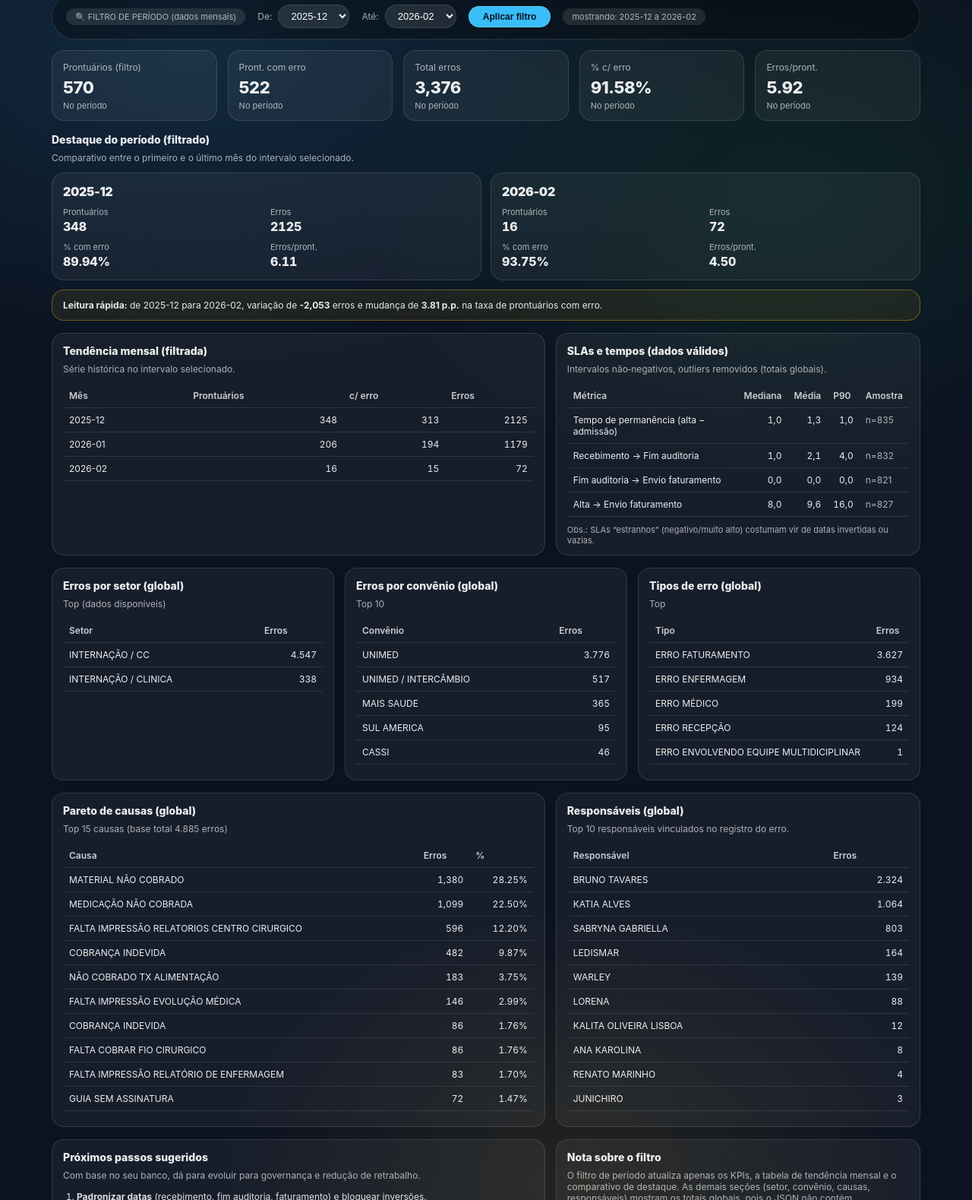
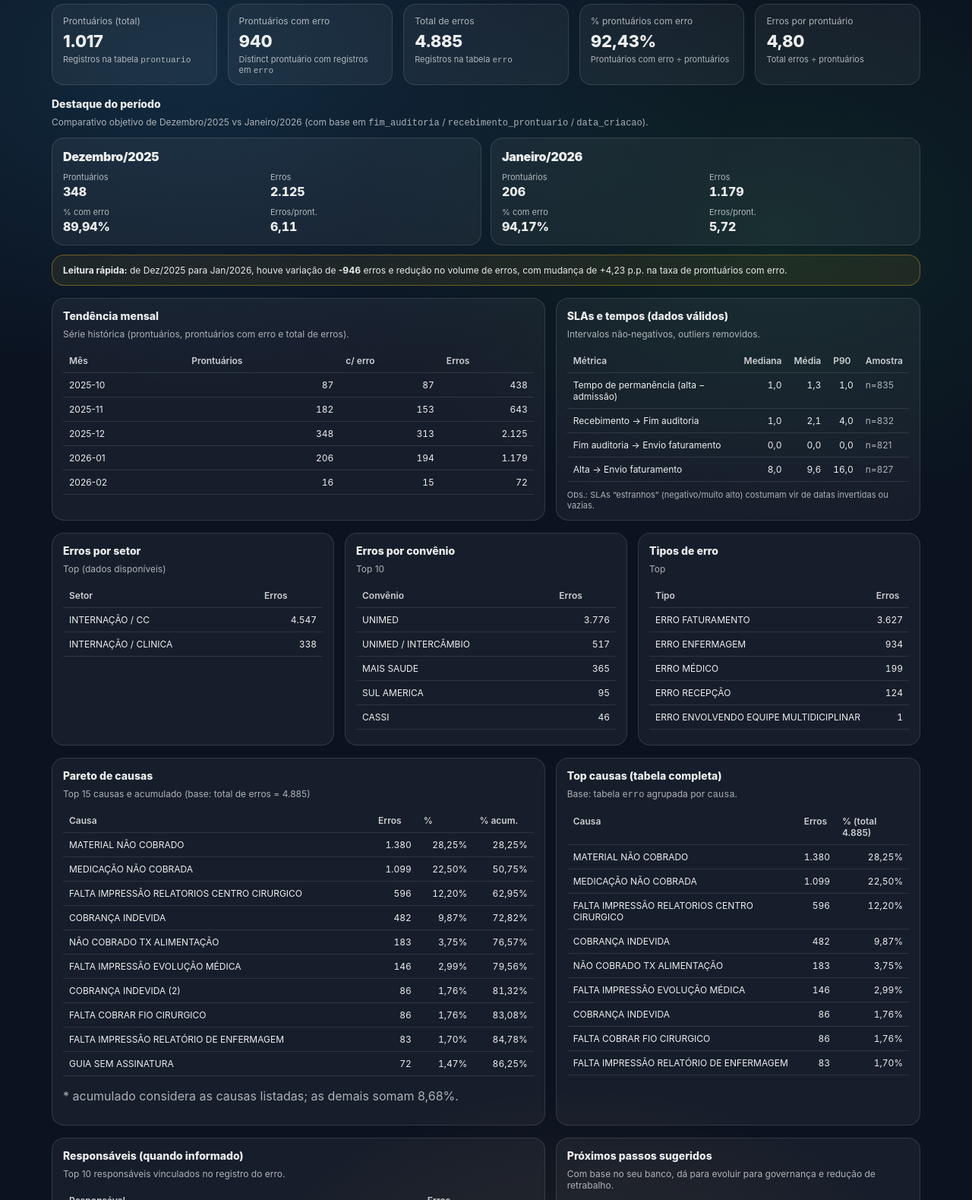
Before and after one commit to lucianogt3/auditoria-dashboard, a plain HTML site: page index.html in a window 1280 px wide. Shown: the part 123-1702 px from the top of the page at 76% size. Drawn offline with Linux system fonts and the light colour scheme.

Commit message:
Atualização do dashboard executivo

```diff
--- a/index.html
+++ b/index.html
@@ -3,7 +3,7 @@
 <head>
   <meta charset="utf-8"/>
   <meta name="viewport" content="width=device-width, initial-scale=1"/>
-  <title>Auditoria Hospitalar · Apresentação Executiva com Filtro</title>
+  <title>Auditoria Hospitalar · Apresentação Executiva</title>
   <style>
     :root {
       --bg: #0b1220;
@@ -103,57 +103,8 @@
     }
     .footer { margin-top: 18px; color: var(--muted); font-size: 11px; text-align:center; }
     .bar-container { display: flex; align-items: center; gap: 6px; }
-    .bar { height: 6px; background: var(--accent2); border-radius: 4px; }
-
-    /* filtros */
-    .filtros {
-      display: flex;
-      flex-wrap: wrap;
-      gap: 16px;
-      background: rgba(0,0,0,0.3);
-      padding: 14px 18px;
-      border-radius: 40px;
-      border: 1px solid var(--stroke);
-      margin-bottom: 10px;
-      align-items: center;
-    }
-    .filtro-group {
-      display: flex;
-      align-items: center;
-      gap: 8px;
-    }
-    .filtro-group label {
-      font-size: 12px;
-      color: var(--muted);
-    }
-    select, .filtro-group input {
-      background: rgba(255,255,255,0.1);
-      border: 1px solid var(--stroke);
-      border-radius: 30px;
-      padding: 6px 12px;
-      color: white;
-      font-size: 13px;
-      outline: none;
-    }
-    select option { background: #1e2a3a; }
-    button {
-      background: var(--accent2);
-      border: none;
-      border-radius: 30px;
-      padding: 6px 18px;
-      font-weight: 600;
-      font-size: 12px;
-      color: #0b1220;
-      cursor: pointer;
-      border: 1px solid rgba(255,255,255,0.2);
-    }
-    button:hover { background: #2aa9e0; }
-    .tag {
-      background: rgba(255,255,255,0.1);
-      border-radius: 20px;
-      padding: 4px 12px;
-      font-size: 11px;
-      color: var(--muted);
+    .bar {
+      height: 6px; background: var(--accent2); border-radius: 4px;
     }
     @media (max-width: 1100px) {
       .kpis { grid-template-columns: repeat(2, minmax(0,1fr)); }
@@ -162,7 +113,6 @@
       .compare { grid-template-columns: 1fr; }
       .meta { text-align:left; }
       .header { align-items:flex-start; flex-direction:column; }
-      .filtros { flex-direction: column; align-items: stretch; }
     }
     @media print {
       body { background: #fff; color: #111; }
@@ -189,56 +139,87 @@
     </div>
   </div>
 
-  <!-- FILTRO INTERATIVO (por mês) -->
-  <div class="filtros">
-    <span class="tag">🔍 FILTRO DE PERÍODO (dados mensais)</span>
-    <div class="filtro-group">
-      <label>De:</label>
-      <select id="mesInicio">
-        <option value="2025-10">2025-10</option>
-        <option value="2025-11">2025-11</option>
-        <option value="2025-12" selected>2025-12</option>
-        <option value="2026-01">2026-01</option>
-        <option value="2026-02">2026-02</option>
-      </select>
+  <!-- KPIs principais (exatos do JSON) -->
+  <div class="grid kpis">
+    <div class="card">
+      <div class="k-label">Prontuários (total)</div>
+      <div class="k-value">1.017</div>
+      <div class="k-foot">Registros na tabela <code>prontuario</code></div>
     </div>
-    <div class="filtro-group">
-      <label>Até:</label>
-      <select id="mesFim">
-        <option value="2025-10">2025-10</option>
-        <option value="2025-11">2025-11</option>
-        <option value="2025-12">2025-12</option>
-        <option value="2026-01">2026-01</option>
-        <option value="2026-02" selected>2026-02</option>
-      </select>
+    <div class="card">
+      <div class="k-label">Prontuários com erro</div>
+      <div class="k-value">940</div>
+      <div class="k-foot">Distinct prontuário com registros em <code>erro</code></div>
     </div>
-    <button id="aplicarFiltro">Aplicar filtro</button>
-    <span class="tag" id="indicadorFiltro">mostrando período selecionado</span>
+    <div class="card">
+      <div class="k-label">Total de erros</div>
+      <div class="k-value">4.885</div>
+      <div class="k-foot">Registros na tabela <code>erro</code></div>
+    </div>
+    <div class="card">
+      <div class="k-label">% prontuários com erro</div>
+      <div class="k-value">92,43%</div>
+      <div class="k-foot">Prontuários com erro ÷ prontuários</div>
+    </div>
+    <div class="card">
+      <div class="k-label">Erros por prontuário</div>
+      <div class="k-value">4,80</div>
+      <div class="k-foot">Total erros ÷ prontuários</div>
+    </div>
   </div>
 
-  <!-- KPIS (serão atualizados via JS) -->
-  <div class="grid kpis" id="kpisContainer">
-    <!-- preenchido por js -->
+  <!-- Destaque Dez vs Jan (correto) -->
+  <div class="section">
+    <h2 class="section-title">Destaque do período</h2>
+    <p class="section-sub">Comparativo objetivo de Dezembro/2025 vs Janeiro/2026 (com base em <code>fim_auditoria</code> / <code>recebimento_prontuario</code> / <code>data_criacao</code>).</p>
+    <div class="compare">
+      <div class="compare-card">
+        <div class="compare-title">Dezembro/2025</div>
+        <div class="compare-kpis">
+          <div><span class="k">Prontuários</span><span class="v">348</span></div>
+          <div><span class="k">Erros</span><span class="v">2.125</span></div>
+          <div><span class="k">% com erro</span><span class="v">89,94%</span></div>
+          <div><span class="k">Erros/pront.</span><span class="v">6,11</span></div>
+        </div>
+      </div>
+      <div class="compare-card">
+        <div class="compare-title">Janeiro/2026</div>
+        <div class="compare-kpis">
+          <div><span class="k">Prontuários</span><span class="v">206</span></div>
+          <div><span class="k">Erros</span><span class="v">1.179</span></div>
+          <div><span class="k">% com erro</span><span class="v">94,17%</span></div>
+          <div><span class="k">Erros/pront.</span><span class="v">5,72</span></div>
+        </div>
+      </div>
+    </div>
+    <div class="callout" style="margin-top:12px">
+      <b>Leitura rápida:</b> de Dez/2025 para Jan/2026, houve variação de <b>-946</b> erros e redução no volume de erros, com mudança de +4,23 p.p. na taxa de prontuários com erro.
+    </div>
   </div>
 
-  <!-- Destaque Dez vs Jan (será atualizado) -->
-  <div class="section" id="destaqueSection">
-    <h2 class="section-title">Destaque do período (filtrado)</h2>
-    <p class="section-sub">Comparativo entre o primeiro e o último mês do intervalo selecionado.</p>
-    <div class="compare" id="compareContainer"></div>
-    <div class="callout" id="calloutTexto" style="margin-top:12px"></div>
-  </div>
-
-  <!-- Tendência mensal (filtrada) + SLAs (fixos) -->
+  <!-- Tendência mensal (tabela) + SLAs -->
   <div class="section grid two">
-    <div class="card" id="tendenciaCard">
-      <h3 class="section-title" style="margin-top:0">Tendência mensal (filtrada)</h3>
-      <p class="section-sub">Série histórica no intervalo selecionado.</p>
-      <div style="overflow-x: auto;" id="tabelaTendencia"></div>
+    <div class="card">
+      <h3 class="section-title" style="margin-top:0">Tendência mensal</h3>
+      <p class="section-sub">Série histórica (prontuários, prontuários com erro e total de erros).</p>
+      <div style="overflow-x: auto;">
+        <table class="table">
+          <thead>
+            <tr><th>Mês</th><th class="num">Prontuários</th><th class="num">c/ erro</th><th class="num">Erros</th></tr>
+          </thead>
+          <tbody>
+            <tr><td>2025-10</td><td class="num">87</td><td class="num">87</td><td class="num">438</td></tr>
+            <tr><td>2025-11</td><td class="num">182</td><td class="num">153</td><td class="num">643</td></tr>
+            <tr><td>2025-12</td><td class="num">348</td><td class="num">313</td><td class="num">2.125</td></tr>
+            <tr><td>2026-01</td><td class="num">206</td><td class="num">194</td><td class="num">1.179</td></tr>
+            <tr><td>2026-02</td><td class="num">16</td><td class="num">15</td><td class="num">72</td></tr>
+          </tbody>
+        </table>
+      </div>
     </div>
     <div class="card">
       <h3 class="section-title" style="margin-top:0">SLAs e tempos (dados válidos)</h3>
-      <p class="section-sub">Intervalos não‑negativos, outliers removidos (totais globais).</p>
+      <p class="section-sub">Intervalos não‑negativos, outliers removidos.</p>
       <div style="overflow:auto">
         <table class="table">
           <thead><tr><th>Métrica</th><th class="num">Mediana</th><th class="num">Média</th><th class="num">P90</th><th class="muted">Amostra</th></tr></thead>
@@ -256,10 +237,10 @@
     </div>
   </div>
 
-  <!-- Top setor / convênio / tipo (fixos - totais globais) -->
+  <!-- Top setor / convênio / tipo (substituem as imagens) -->
   <div class="section grid three">
     <div class="card">
-      <h3 class="section-title" style="margin-top:0">Erros por setor (global)</h3>
+      <h3 class="section-title" style="margin-top:0">Erros por setor</h3>
       <p class="section-sub">Top (dados disponíveis)</p>
       <table class="table">
         <thead><tr><th>Setor</th><th class="num">Erros</th></tr></thead>
@@ -270,7 +251,7 @@
       </table>
     </div>
     <div class="card">
-      <h3 class="section-title" style="margin-top:0">Erros por convênio (global)</h3>
+      <h3 class="section-title" style="margin-top:0">Erros por convênio</h3>
       <p class="section-sub">Top 10</p>
       <div style="overflow:auto; max-height:200px">
         <table class="table">
@@ -291,7 +272,7 @@
       </div>
     </div>
     <div class="card">
-      <h3 class="section-title" style="margin-top:0">Tipos de erro (global)</h3>
+      <h3 class="section-title" style="margin-top:0">Tipos de erro</h3>
       <p class="section-sub">Top</p>
       <table class="table">
         <thead><tr><th>Tipo</th><th class="num">Erros</th></tr></thead>
@@ -306,17 +287,70 @@
     </div>
   </div>
 
-  <!-- Causas (global) e responsáveis (global) -->
+  <!-- Pareto de causas (agora tabela com percentuais corretos) + lista detalhada -->
   <div class="section grid two">
     <div class="card">
-      <h3 class="section-title" style="margin-top:0">Pareto de causas (global)</h3>
-      <p class="section-sub">Top 15 causas (base total 4.885 erros)</p>
-      <div style="overflow:auto; max-height:360px" id="tabelaCausasGlobal">
-        <!-- será preenchido via js com os dados fixos, mas já está inline -->
+      <h3 class="section-title" style="margin-top:0">Pareto de causas</h3>
+      <p class="section-sub">Top 15 causas e acumulado (base: total de erros = 4.885)</p>
+      <div style="overflow:auto; max-height:360px">
+        <table class="table">
+          <thead>
+            <tr><th>Causa</th><th class="num">Erros</th><th class="num">%</th><th class="num">% acum.</th></tr>
+          </thead>
+          <tbody>
+            <!-- dados extraídos do JSON, com percentuais calculados sobre 4885 -->
+            <tr><td>MATERIAL NÃO COBRADO</td><td class="num">1.380</td><td class="num">28,25%</td><td class="num">28,25%</td></tr>
+            <tr><td>MEDICAÇÃO NÃO COBRADA</td><td class="num">1.099</td><td class="num">22,50%</td><td class="num">50,75%</td></tr>
+            <tr><td>FALTA IMPRESSÃO RELATORIOS CENTRO CIRURGICO</td><td class="num">596</td><td class="num">12,20%</td><td class="num">62,95%</td></tr>
+            <tr><td>COBRANÇA INDEVIDA</td><td class="num">482</td><td class="num">9,87%</td><td class="num">72,82%</td></tr>
+            <tr><td>NÃO COBRADO TX ALIMENTAÇÃO</td><td class="num">183</td><td class="num">3,75%</td><td class="num">76,57%</td></tr>
+            <tr><td>FALTA IMPRESSÃO EVOLUÇÃO MÉDICA</td><td class="num">146</td><td class="num">2,99%</td><td class="num">79,56%</td></tr>
+            <tr><td>COBRANÇA INDEVIDA (2)</td><td class="num">86</td><td class="num">1,76%</td><td class="num">81,32%</td></tr>
+            <tr><td>FALTA COBRAR FIO CIRURGICO</td><td class="num">86</td><td class="num">1,76%</td><td class="num">83,08%</td></tr>
+            <tr><td>FALTA IMPRESSÃO RELATÓRIO DE ENFERMAGEM</td><td class="num">83</td><td class="num">1,70%</td><td class="num">84,78%</td></tr>
+            <tr><td>GUIA SEM ASSINATURA</td><td class="num">72</td><td class="num">1,47%</td><td class="num">86,25%</td></tr>
+            <tr><td>FALTA IMPRESSÃO RELATORIO DE ENFERMAGEM</td><td class="num">63</td><td class="num">1,29%</td><td class="num">87,54%</td></tr>
+            <tr><td>FALTA IMPRESSÃO EVOLUÇÃO MEDICA</td><td class="num">51</td><td class="num">1,04%</td><td class="num">88,58%</td></tr>
+            <tr><td>FALTA IMPRESSÃO RELATÓRIO DE ENFERMAGEM POSTO</td><td class="num">49</td><td class="num">1,00%</td><td class="num">89,58%</td></tr>
+            <tr><td>FALTA BOLAR OU CHECAR MEDICAÇÃO</td><td class="num">43</td><td class="num">0,88%</td><td class="num">90,46%</td></tr>
+            <tr><td>TX ALIMENTAÇÃO</td><td class="num">42</td><td class="num">0,86%</td><td class="num">91,32%</td></tr>
+          </tbody>
+        </table>
+      </div>
+      <p class="muted" style="margin-top:8px">* acumulado considera as causas listadas; as demais somam 8,68%.</p>
+    </div>
+    <div class="card">
+      <h3 class="section-title" style="margin-top:0">Top causas (tabela completa)</h3>
+      <p class="section-sub">Base: tabela <code>erro</code> agrupada por <code>causa</code>.</p>
+      <div style="overflow:auto; max-height:360px">
+        <table class="table">
+          <thead><tr><th>Causa</th><th class="num">Erros</th><th class="num">% (total 4.885)</th></tr></thead>
+          <tbody>
+            <tr><td>MATERIAL NÃO COBRADO</td><td class="num">1.380</td><td class="num">28,25%</td></tr>
+            <tr><td>MEDICAÇÃO NÃO COBRADA</td><td class="num">1.099</td><td class="num">22,50%</td></tr>
+            <tr><td>FALTA IMPRESSÃO RELATORIOS CENTRO CIRURGICO</td><td class="num">596</td><td class="num">12,20%</td></tr>
+            <tr><td>COBRANÇA INDEVIDA </td><td class="num">482</td><td class="num">9,87%</td></tr>
+            <tr><td>NÃO COBRADO TX ALIMENTAÇÃO</td><td class="num">183</td><td class="num">3,75%</td></tr>
+            <tr><td>FALTA IMPRESSÃO EVOLUÇÃO MÉDICA </td><td class="num">146</td><td class="num">2,99%</td></tr>
+            <tr><td>COBRANÇA INDEVIDA</td><td class="num">86</td><td class="num">1,76%</td></tr>
+            <tr><td>FALTA COBRAR FIO CIRURGICO</td><td class="num">86</td><td class="num">1,76%</td></tr>
+            <tr><td>FALTA IMPRESSÃO RELATÓRIO DE ENFERMAGEM</td><td class="num">83</td><td class="num">1,70%</td></tr>
+            <tr><td>GUIA SEM ASSINATURA</td><td class="num">72</td><td class="num">1,47%</td></tr>
+            <tr><td>FALTA IMPRESSÃO RELATORIO DE ENFERMAGEM</td><td class="num">63</td><td class="num">1,29%</td></tr>
+            <tr><td>FALTA IMPRESSÃO EVOLUÇÃO MEDICA</td><td class="num">51</td><td class="num">1,04%</td></tr>
+            <tr><td>FALTA IMPRESSÃO RELATÓRIO DE ENFERMAGEM POSTO</td><td class="num">49</td><td class="num">1,00%</td></tr>
+            <tr><td>FALTA BOLAR OU CHECAR MEDICAÇÃO </td><td class="num">43</td><td class="num">0,88%</td></tr>
+            <tr><td>TX ALIMENTAÇÃO</td><td class="num">42</td><td class="num">0,86%</td></tr>
+          </tbody>
+        </table>
       </div>
     </div>
+  </div>
+
+  <!-- Responsáveis e próximos passos -->
+  <div class="section grid two">
     <div class="card">
-      <h3 class="section-title" style="margin-top:0">Responsáveis (global)</h3>
+      <h3 class="section-title" style="margin-top:0">Responsáveis (quando informado)</h3>
       <p class="section-sub">Top 10 responsáveis vinculados no registro do erro.</p>
       <div style="overflow:auto">
         <table class="table">
@@ -336,175 +370,23 @@
         </table>
       </div>
     </div>
-  </div>
-
-  <!-- Próximos passos -->
-  <div class="section grid two">
     <div class="card">
       <h3 class="section-title" style="margin-top:0">Próximos passos sugeridos</h3>
       <p class="section-sub">Com base no seu banco, dá para evoluir para governança e redução de retrabalho.</p>
       <ol style="margin:0; padding-left: 18px; color: rgba(255,255,255,.86); font-size: 12px; line-height:1.55">
         <li><b>Padronizar datas</b> (recebimento, fim auditoria, faturamento) e bloquear inversões.</li>
-        <li><b>Completar dicionários</b>: <code>categoria_erro</code> está vazio — preencher e vincular.</li>
+        <li><b>Completar dicionários</b>: <code>categoria_erro</code> está vazio — preencher e vincular no <code>erro.categoria_erro_id</code>.</li>
         <li><b>Plano 80/20</b>: atacar as 3–5 causas líderes (Pareto) com ações e re-auditoria mensal.</li>
         <li><b>Metas</b>: reduzir “erros por prontuário” e “% prontuários com erro” por setor/convênio.</li>
         <li><b>Rotina executiva</b>: gerar esta apresentação mensal automaticamente (HTML/PDF).</li>
       </ol>
     </div>
-    <div class="card">
-      <h3 class="section-title" style="margin-top:0">Nota sobre o filtro</h3>
-      <p class="section-sub">O filtro de período atualiza apenas os KPIs, a tabela de tendência mensal e o comparativo de destaque. As demais seções (setor, convênio, causas, responsáveis) mostram os totais globais, pois o JSON não contém detalhamento mensal para essas categorias.</p>
-    </div>
   </div>
 
   <div class="footer">
-    Arquivo estático (HTML+JS) · Gerado a partir do seu <code>auditoria.db</code> · Filtro interativo aplicado.
+    Arquivo estático (HTML) · Gerado a partir do seu <code>auditoria.db</code> · Todos os dados inline, sem imagens externas.
   </div>
+
 </div>
-
-<script>
-  // Dados brutos do JSON (embutidos)
-  const dadosCompletos = {
-    kpis: {
-      total_prontuarios: 1017,
-      prontuarios_com_erro: 940,
-      total_erros: 4885,
-      taxa_prontuario_com_erro: 92.42871189773845,
-      erros_por_prontuario: 4.803343166175025
-    },
-    monthly: [
-      { ym: "2025-10", prontuarios: 87, prontuarios_com_erro: 87, erros: 438 },
-      { ym: "2025-11", prontuarios: 182, prontuarios_com_erro: 153, erros: 643 },
-      { ym: "2025-12", prontuarios: 348, prontuarios_com_erro: 313, erros: 2125 },
-      { ym: "2026-01", prontuarios: 206, prontuarios_com_erro: 194, erros: 1179 },
-      { ym: "2026-02", prontuarios: 16, prontuarios_com_erro: 15, erros: 72 }
-    ],
-    top_causa: [
-      { causa: "MATERIAL NÃO COBRADO", erros: 1380 },
-      { causa: "MEDICAÇÃO NÃO COBRADA", erros: 1099 },
-      { causa: "FALTA IMPRESSÃO RELATORIOS CENTRO CIRURGICO", erros: 596 },
-      { causa: "COBRANÇA INDEVIDA ", erros: 482 },
-      { causa: "NÃO COBRADO TX ALIMENTAÇÃO", erros: 183 },
-      { causa: "FALTA IMPRESSÃO EVOLUÇÃO MÉDICA ", erros: 146 },
-      { causa: "COBRANÇA INDEVIDA", erros: 86 },
-      { causa: "FALTA COBRAR FIO CIRURGICO", erros: 86 },
-      { causa: "FALTA IMPRESSÃO RELATÓRIO DE ENFERMAGEM", erros: 83 },
-      { causa: "GUIA SEM ASSINATURA", erros: 72 },
-      { causa: "FALTA IMPRESSÃO RELATORIO DE ENFERMAGEM", erros: 63 },
-      { causa: "FALTA IMPRESSÃO EVOLUÇÃO MEDICA", erros: 51 },
-      { causa: "FALTA IMPRESSÃO RELATÓRIO DE ENFERMAGEM POSTO", erros: 49 },
-      { causa: "FALTA BOLAR OU CHECAR MEDICAÇÃO ", erros: 43 },
-      { causa: "TX ALIMENTAÇÃO", erros: 42 }
-    ]
-  };
-
-  // elementos
-  const mesInicio = document.getElementById('mesInicio');
-  const mesFim = document.getElementById('mesFim');
-  const btnFiltro = document.getElementById('aplicarFiltro');
-  const kpisContainer = document.getElementById('kpisContainer');
-  const tabelaTendencia = document.getElementById('tabelaTendencia');
-  const compareContainer = document.getElementById('compareContainer');
-  const calloutTexto = document.getElementById('calloutTexto');
-  const indicadorFiltro = document.getElementById('indicadorFiltro');
-
-  // Preencher tabela de causas global (uma vez)
-  function preencherCausas() {
-    const container = document.getElementById('tabelaCausasGlobal');
-    if (!container) return;
-    let html = `<table class="table"><thead><tr><th>Causa</th><th class="num">Erros</th><th class="num">%</th></tr></thead><tbody>`;
-    const totalErros = dadosCompletos.kpis.total_erros;
-    dadosCompletos.top_causa.forEach(item => {
-      const pct = (item.erros / totalErros * 100).toFixed(2);
-      html += `<tr><td>${item.causa}</td><td class="num">${item.erros.toLocaleString()}</td><td class="num">${pct}%</td></tr>`;
-    });
-    html += `</tbody></table><p class="muted" style="margin-top:8px">* percentuais sobre total global (4.885 erros).</p>`;
-    container.innerHTML = html;
-  }
-  preencherCausas();
-
-  // Função que filtra monthly com base no intervalo
-  function getMonthlyFiltrado(inicio, fim) {
-    const meses = dadosCompletos.monthly;
-    const idxInicio = meses.findIndex(m => m.ym === inicio);
-    const idxFim = meses.findIndex(m => m.ym === fim);
-    if (idxInicio === -1 || idxFim === -1 || idxInicio > idxFim) return [];
-    return meses.slice(idxInicio, idxFim + 1);
-  }
-
-  // Atualiza KPIs, tabela tendência e destaque
-  function aplicarFiltro() {
-    const inicio = mesInicio.value;
-    const fim = mesFim.value;
-    const filtrados = getMonthlyFiltrado(inicio, fim);
-
-    // calcular totais do período filtrado
-    let totalPront = 0, totalProntErro = 0, totalErros = 0;
-    filtrados.forEach(m => {
-      totalPront += m.prontuarios;
-      totalProntErro += m.prontuarios_com_erro;
-      totalErros += m.erros;
-    });
-    const taxa = totalPront > 0 ? (totalProntErro / totalPront * 100).toFixed(2) : 0;
-    const errosPorPront = totalPront > 0 ? (totalErros / totalPront).toFixed(2) : 0;
-
-    // Atualizar KPIs
-    kpisContainer.innerHTML = `
-      <div class="card"><div class="k-label">Prontuários (filtro)</div><div class="k-value">${totalPront.toLocaleString()}</div><div class="k-foot">No período</div></div>
-      <div class="card"><div class="k-label">Pront. com erro</div><div class="k-value">${totalProntErro.toLocaleString()}</div><div class="k-foot">No período</div></div>
-      <div class="card"><div class="k-label">Total erros</div><div class="k-value">${totalErros.toLocaleString()}</div><div class="k-foot">No período</div></div>
-      <div class="card"><div class="k-label">% c/ erro</div><div class="k-value">${taxa}%</div><div class="k-foot">No período</div></div>
-      <div class="card"><div class="k-label">Erros/pront.</div><div class="k-value">${errosPorPront}</div><div class="k-foot">No período</div></div>
-    `;
-
-    // Tabela de tendência
-    let tabelaHtml = `<table class="table"><thead><tr><th>Mês</th><th class="num">Prontuários</th><th class="num">c/ erro</th><th class="num">Erros</th></tr></thead><tbody>`;
-    filtrados.forEach(m => {
-      tabelaHtml += `<tr><td>${m.ym}</td><td class="num">${m.prontuarios}</td><td class="num">${m.prontuarios_com_erro}</td><td class="num">${m.erros}</td></tr>`;
-    });
-    tabelaHtml += `</tbody></table>`;
-    tabelaTendencia.innerHTML = tabelaHtml;
-
-    // Destaque comparativo (primeiro vs último mês do filtro)
-    if (filtrados.length >= 2) {
-      const primeiro = filtrados[0];
-      const ultimo = filtrados[filtrados.length - 1];
-      const pctPrimeiro = (primeiro.prontuarios_com_erro / primeiro.prontuarios * 100).toFixed(2);
-      const pctUltimo = (ultimo.prontuarios_com_erro / ultimo.prontuarios * 100).toFixed(2);
-      const errosPorProntPrimeiro = (primeiro.erros / primeiro.prontuarios).toFixed(2);
-      const errosPorProntUltimo = (ultimo.erros / ultimo.prontuarios).toFixed(2);
-
-      compareContainer.innerHTML = `
-        <div class="compare-card"><div class="compare-title">${primeiro.ym}</div><div class="compare-kpis">
-          <div><span class="k">Prontuários</span><span class="v">${primeiro.prontuarios}</span></div>
-          <div><span class="k">Erros</span><span class="v">${primeiro.erros}</span></div>
-          <div><span class="k">% com erro</span><span class="v">${pctPrimeiro}%</span></div>
-          <div><span class="k">Erros/pront.</span><span class="v">${errosPorProntPrimeiro}</span></div>
-        </div></div>
-        <div class="compare-card"><div class="compare-title">${ultimo.ym}</div><div class="compare-kpis">
-          <div><span class="k">Prontuários</span><span class="v">${ultimo.prontuarios}</span></div>
-          <div><span class="k">Erros</span><span class="v">${ultimo.erros}</span></div>
-          <div><span class="k">% com erro</span><span class="v">${pctUltimo}%</span></div>
-          <div><span class="k">Erros/pront.</span><span class="v">${errosPorProntUltimo}</span></div>
-        </div></div>
-      `;
-      const variacaoErros = ultimo.erros - primeiro.erros;
-      const sinal = variacaoErros >= 0 ? '+' : '';
-      calloutTexto.innerHTML = `<b>Leitura rápida:</b> de ${primeiro.ym} para ${ultimo.ym}, variação de <b>${sinal}${variacaoErros.toLocaleString()}</b> erros e mudança de <b>${(pctUltimo - pctPrimeiro).toFixed(2)} p.p.</b> na taxa de prontuários com erro.`;
-    } else {
-      compareContainer.innerHTML = `<div class="compare-card" style="grid-column:span2">Selecione um intervalo com pelo menos dois meses.</div>`;
-      calloutTexto.innerHTML = '';
-    }
-
-    indicadorFiltro.innerText = `mostrando: ${inicio} a ${fim}`;
-  }
-
-  // Inicial com valores padrão (Dez a Fev)
-  window.addEventListener('load', () => {
-    aplicarFiltro();
-  });
-
-  btnFiltro.addEventListener('click', aplicarFiltro);
-</script>
 </body>
 </html>
```
